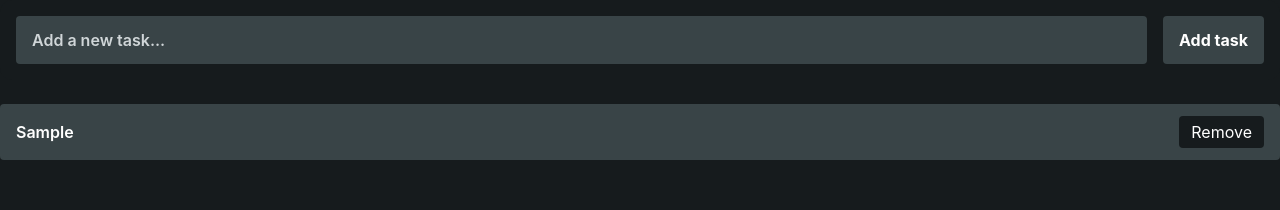
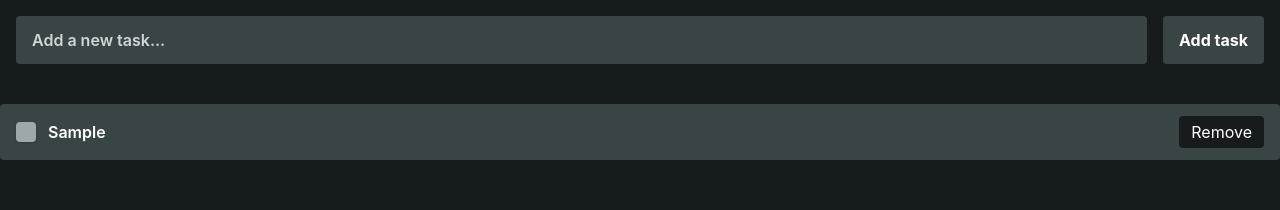
Before and after one commit to JacksonHoran/task-manager, a Vue app: page / in a window 1280 px wide. Both pictures are taken after typing "Sample" into the empty fields and a click on the button "Add task". Shown: the top 210 px of the page. Built offline with nearby package versions, Linux system fonts and the light colour scheme.

Commit message:
add mark as done feature

```diff
--- a/src/components/TaskItem.vue
+++ b/src/components/TaskItem.vue
@@ -12,10 +12,20 @@ const remove = () => {
 <template>
   <div
     class="flex items-center justify-between px-4 py-3 rounded cursor-pointer transition-all bg-mist-700 text-white hover:bg-mist-500">
-    <p class="truncate max-w-full font-semibold">{{ task.name }}</p>
+    <div class="flex items-center gap-3">
+      <input
+        type="checkbox"
+        class="relative peer h-5 w-5 shrink-0 transition-all cursor-pointer appearance-none rounded shadow hover:shadow-md bg-mist-400 checked:bg-mist-900 checked:before:content-['&#x2714'] checked:before:absolute checked:before:inset-0 checked:before:flex checked:before:items-center checked:before:justify-center checked:before:text-white checked:before:text-sm"
+      />
+      <label
+        class="peer-checked:line-through peer-checked:text-mist-400 max-w-full font-semibold"
+        >{{ task.name }}</label
+      >
+    </div>
     <button
       @click.stop="remove"
-      class="px-3 py-1 rounded bg-mist-900 text-white hover:bg-mist-700">
+      class="px-3 py-1 rounded bg-mist-900 text-white hover:bg-mist-700"
+    >
       Remove
     </button>
   </div>
```
